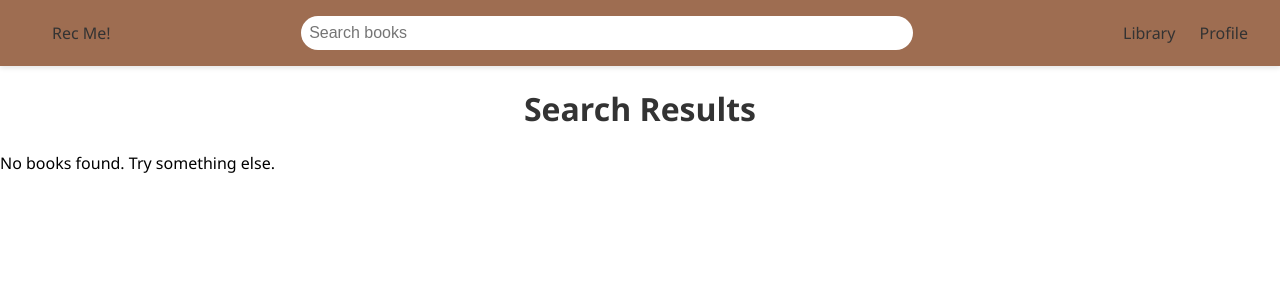
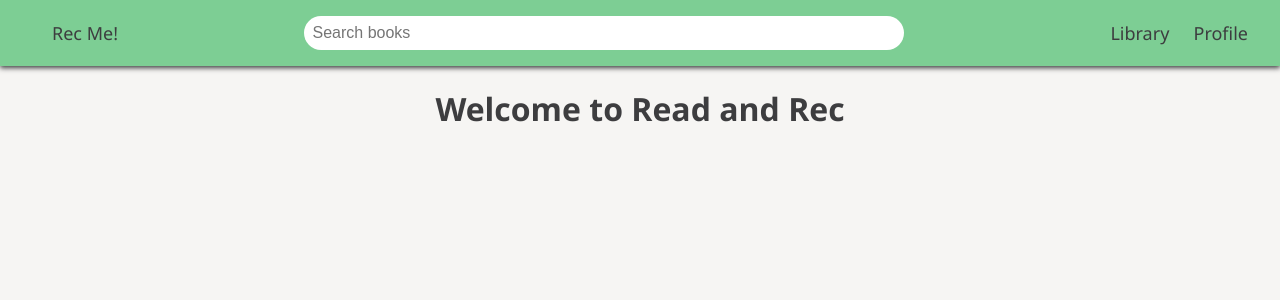
Before and after one commit to au1rey/Book-Recommender, a Flask app: page / in a window 1280 px wide. Shown: the top 300 px of the page. Run offline with Flask 3, Linux system fonts and the light colour scheme.

Commit message:
Added home page seperate from search

```diff
--- a/Templates/base.html
+++ b/Templates/base.html
@@ -11,7 +11,7 @@
         <a href="{{ url_for('rec_me') }}">Rec Me!</a>
     </div>
     <div class="nav-center">
-        <form method="POST" action="{{ url_for('home') }}">
+        <form method="POST" action="{{ url_for('search') }}">
             <input type="text" name="query" placeholder="Search books" class="search-bar"/>
         </form>
     </div>
--- a/Templates/home.html
+++ b/Templates/home.html
@@ -1,24 +1,4 @@
 {% extends 'base.html' %}
 {% block content %}
-    <h1>Search Results</h1>
-    {% if books %}
-        <ul>
-            {% for book in books %}
-                <li>
-                    <div class="book-card">
-                        <h2>{{ book.title }}</h2>
-                        <p><strong>Authors:</strong> {{ book.authors | join(', ') }}</p>
-                        <p><strong>Categories:</strong> {{ book.categories | join(', ') }}</p>
-                        {% if book.rating != 'N/A' %}
-                            <p><strong>Rating:</strong> {{ book.rating }}</p>
-                        {% endif %}
-                        <p><strong>Pages:</strong> {{ book.page_count }}</p>
-                        <p>{{ book.description }}</p>
-                    </div>
-                </li>
-            {% endfor %}
-        </ul>
-    {% else %}
-        <p>No books found. Try something else.</p>
-    {% endif %}
+    <h1>Welcome to Read and Rec</h1>
 {% endblock %}
--- a/Templates/recme.html
+++ b/Templates/recme.html
@@ -1 +1,5 @@
 {% extends 'base.html' %}
+{%block content%}
+    <h1>RecMe Generator!</h1>
+        <p>Your AI powered Librarian</p>
+{% endblock %}
--- a/main.py
+++ b/main.py
@@ -3,29 +3,33 @@ from app.fetch_books import fetch_books_by_query
 
 app = Flask(__name__)
 
-@app.route('/', methods = ['GET', 'POST'])
+@app.route('/')
 def home():
+    return render_template('home.html')
+
+@app.route('/search', methods = ['GET', 'POST'])
+def search():
     books = []
     if request.method == 'POST':
         query = request.form['query']
         books = fetch_books_by_query(query)
-    return render_template('home.html', books=books)
+    return render_template('search.html', books=books)
 
 @app.route('/base')
 def base():
-    render_template('base.html')
+    return render_template('base.html')
 
 @app.route('/recme')
 def rec_me():
-    render_template('recme.html')
+    return render_template('recme.html')
 
 @app.route('/profile')
 def profile():
-    render_template('profile.html')
+    return render_template('profile.html')
 
 @app.route('/library')
 def library():
-    render_template("library.html")
+    return render_template("library.html")
 
 @app.route('/shelf/<shelfname>')
 def display_shelf(shelf_name):
--- a/static/style.css
+++ b/static/style.css
@@ -1,6 +1,6 @@
 body {
     font-family: 'Segoe UI', Tahoma, Geneva, Verdana, sans-serif;
-    background: white;
+    background: #f6f5f3;
     margin: 0;
     padding: 0;
 }
@@ -9,18 +9,19 @@ body {
     display: flex;
     justify-content: space-between;
     align-items: center;
-    background-color: #9e6d51;
+    background-color: #7dce94;
     padding: 1rem 2rem;
     color: white;
-    box-shadow: 0 2px 5px rgba(0, 0, 0, 0.1)
+    box-shadow: 0 2px 5px #3d3d3f
 }
 
 .nav-left a,
 .nav-right a {
     margin-left: 20px;
-    text-decoration: none;
-    color: #333;
+    text-decoration:none;
+    color: #3d3d3f;
     font-weight: 500;
+    font-size: large;
 }
 
 .nav-center {
@@ -30,7 +31,7 @@ body {
 
 h1 {
     text-align: center;
-    color: #333;
+    color: #3d3d3f;
 }
 
 .search-form {
@@ -58,13 +59,13 @@ h1 {
 }
 
 .search-bar input[type="text"]:focus {
-    border-color: #9e6d51;
+    border-color: #7dce94;
 }
 
 .search-bar button {
     padding: 0.5rem 1rem;
     margin-left: 0.5rem;
-    background-color: #9e6d51;
+    background-color: #7dce94;
     color: white;
     border: none;
     border-radius: 0 25px 25px 0;
@@ -73,7 +74,7 @@ h1 {
 }
 
 .search-bar button:hover {
-    background-color: #614231;
+    background-color: #7dce94;
 }
 
 .book-list {
@@ -86,7 +87,7 @@ h1 {
     padding: 1rem;
     border-radius: 8px;
     border: 1px solid #e0e0e0;
-    box-shadow: 0 2px 4px rgba(0, 0, 0, 0.05);
+    box-shadow: 0 2px 4px #3d3d3f;
 }
 
 .book-card h2 {
```
Also changed, not shown: Templates/search.html (added, +24 -0 lines).
